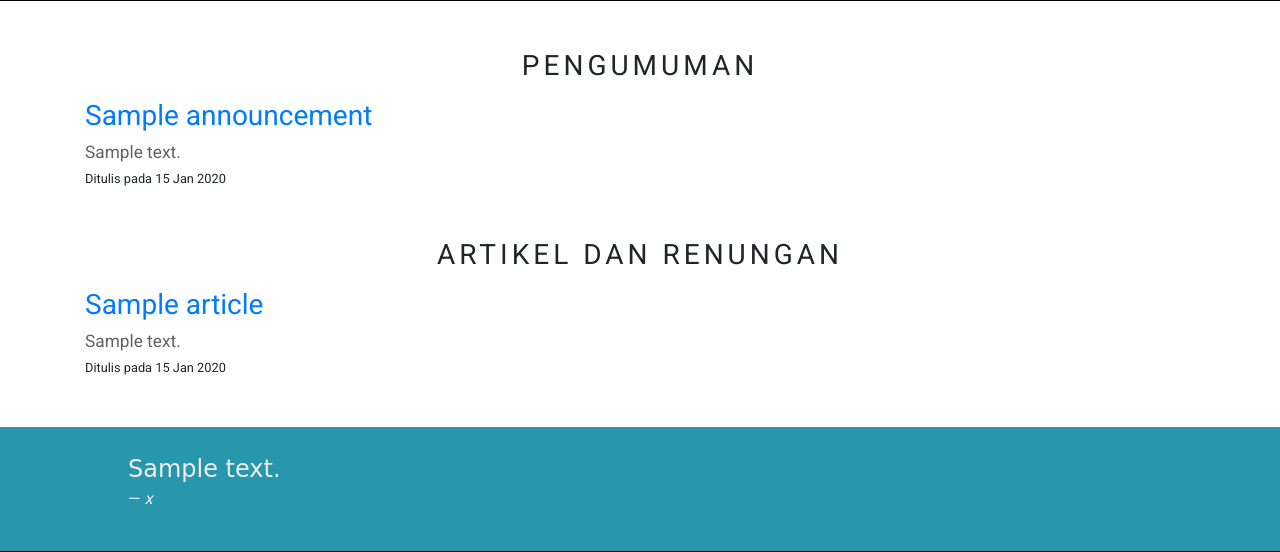
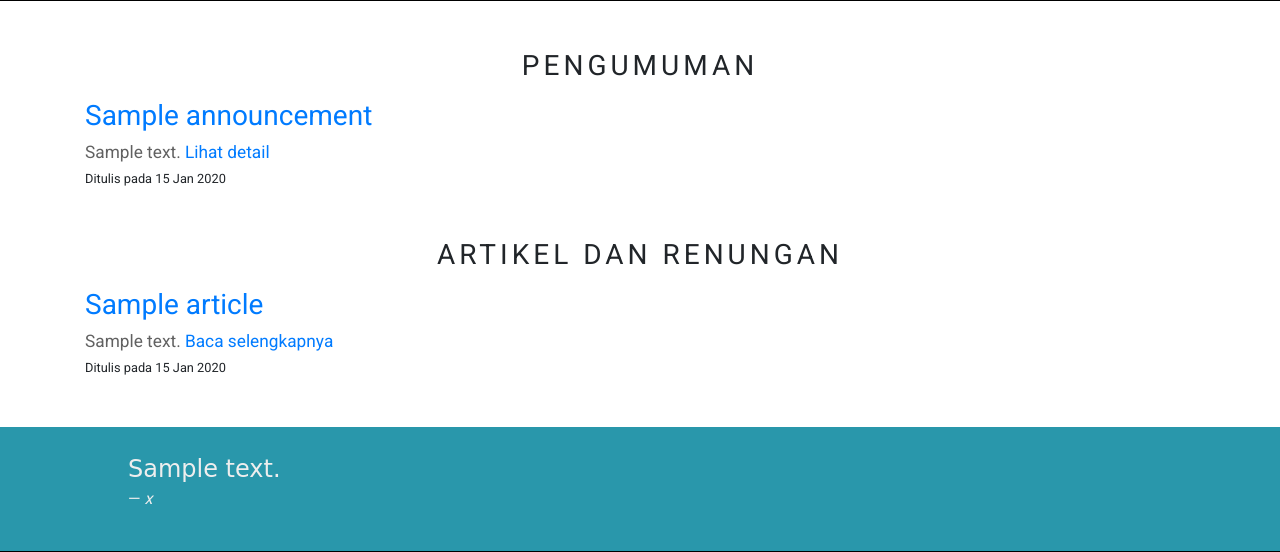
Before and after one commit to GottfriedCP/gkj-jakarta, a Django app: page / in a window 1280 px wide. Shown: the part 2012-2564 px from the top of the page. Run offline with Django 3.2, Linux system fonts and the light colour scheme; tables that the repository leaves empty hold one stand-in row (values such as "Sample post"); a database or web service that is not in the repository returns one stand-in record (values such as "Sample title"); data that the repository does not hold is empty; parts of the project's set-up code (start-up, migrations or seed data) failed here and were passed over; some libraries are stand-ins or nearby versions; some web fonts are replaced.

Commit message:
'see details'

```diff
--- a/homepage/templates/homepage/index.html
+++ b/homepage/templates/homepage/index.html
@@ -103,7 +103,7 @@
             {% for ann in anns %}
             <li class="article mb-4">
                 <h3><a href="{{ ann.get_absolute_url }}">{{ ann.title }}</a></h3>
-                <div class="bigger-font grey">{{ ann.summary }}</div>
+                <div class="bigger-font grey">{{ ann.summary }} <a href="{{ ann.get_absolute_url }}">Lihat detail</a></div>
                 <small>Ditulis pada <time datetime="{{ ann.date_created|date:'c' }}">{{ ann.date_created|date:"d M Y" }} </time></small>
             </li>
             {% empty %}
@@ -119,7 +119,7 @@
             {% for art in arts %}
             <li class="article mb-4">
                 <h3><a href="{{ art.get_absolute_url }}">{{ art.title }}</a></h3>
-                <div class="bigger-font grey">{{ art.summary }}</div>
+                <div class="bigger-font grey">{{ art.summary }} <a href="{{ art.get_absolute_url }}">Baca selengkapnya</a></div>
                 <small>Ditulis pada <time datetime="{{ art.date_created|date:'c' }}">{{ art.date_created|date:"d M Y" }} </time></small>
             </li>
             {% empty %}
```
